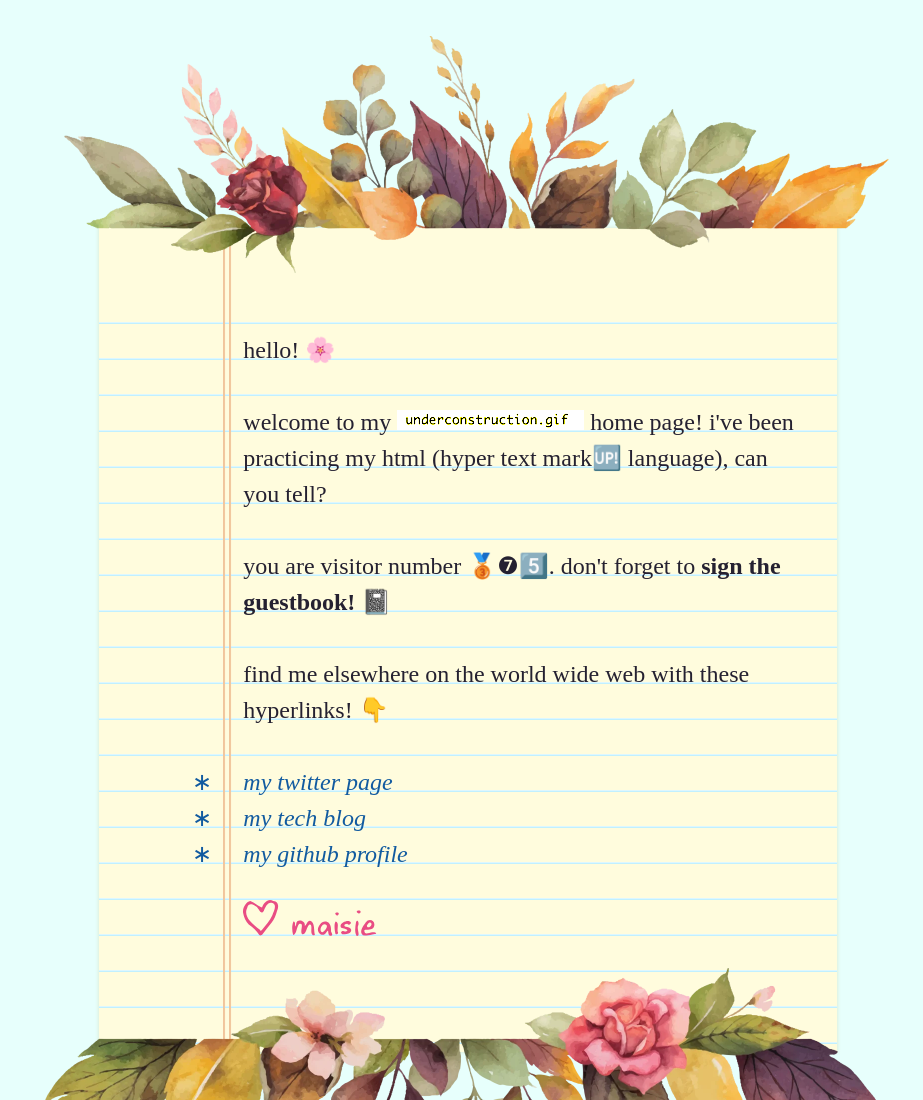
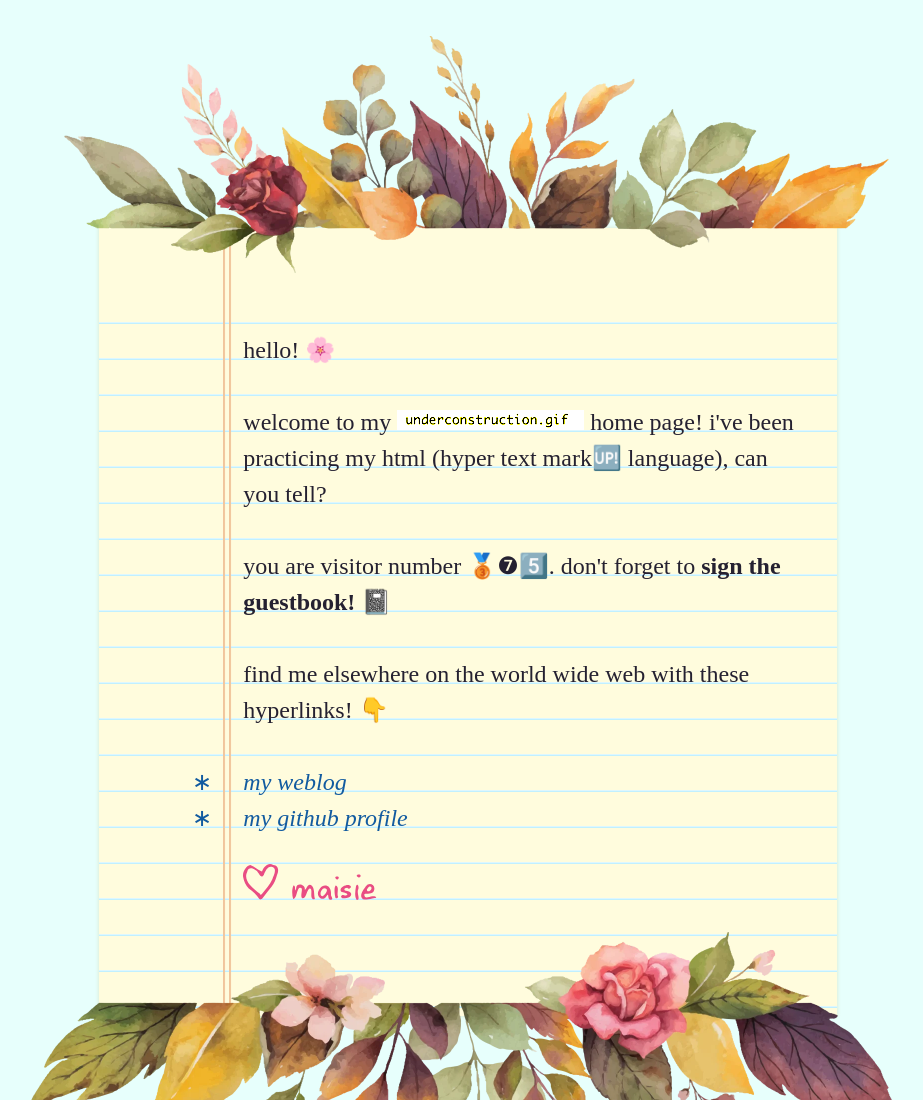
Before and after one commit to maisie-ink/maisie-ink, a website: page public/index.html in a window 1280 px wide. Shown: the top 1100 px of the page, without its empty margins (173-1096 px from the left). Drawn offline with Linux system fonts and the light colour scheme.

Commit message:
delete twitter 😤

```diff
--- a/public/index.html
+++ b/public/index.html
@@ -402,10 +402,7 @@
 
             <nav>
               <ul>
-                <li>
-                  <a href="https://twitter.com/maisieink">My Twitter Page</a>
-                </li>
-                <li><a href="https://blog.maisie.ink">My Tech Blog</a></li>
+                <li><a href="https://blog.maisie.ink">My Weblog</a></li>
                 <li>
                   <a href="https://github.com/maisieink">My Github Profile</a>
                 </li>
```
